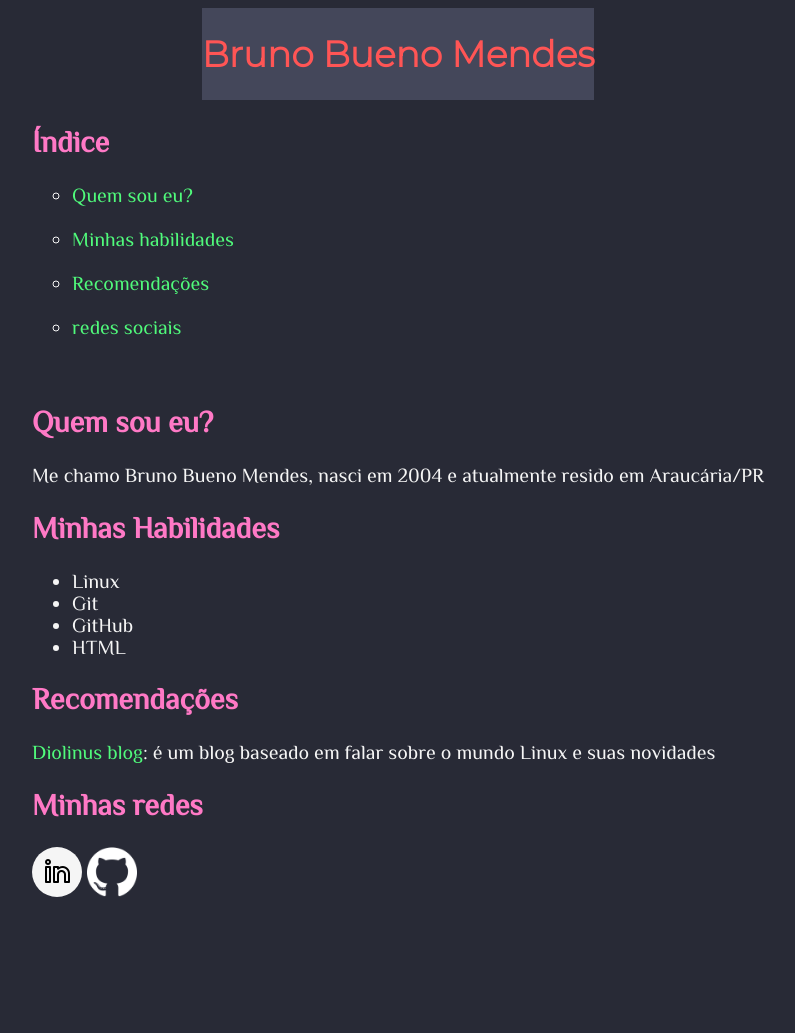
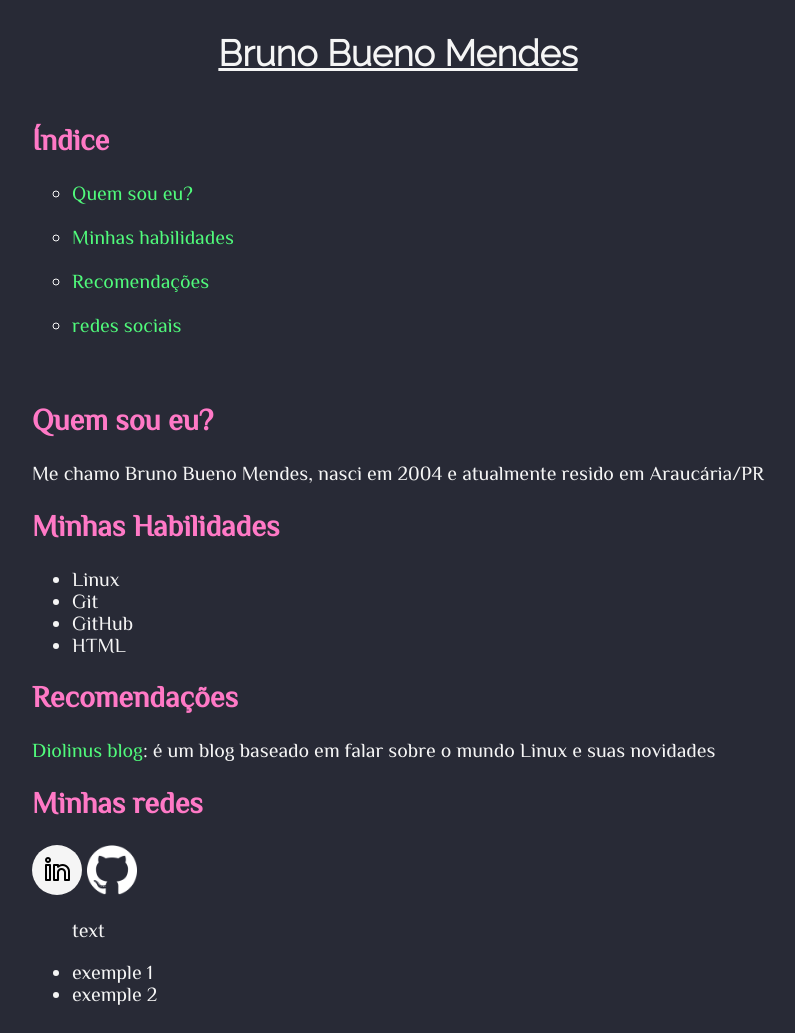
Before and after one commit to Brunobmendes/Brunobmendes.github.io, a plain HTML site: page index.html in a window 1280 px wide. Shown: the whole page, without its empty margins (242-1037 px from the left). Before the commit the page ends 909 px from the top, so only its background shows below. Drawn offline with Linux system fonts and the light colour scheme.

Commit message:
name fix

```diff
--- a/index.html
+++ b/index.html
@@ -9,7 +9,7 @@
     <link rel="preconnect" href="https://fonts.googleapis.com">
     <link rel="preconnect" href="https://fonts.gstatic.com" crossorigin>
     <link href="https://fonts.googleapis.com/css2?family=Montserrat:wght@300&family=Philosopher&display=swap" rel="stylesheet">
-
+    <link href="https://fonts.googleapis.com/css2?family=Raleway:wght@300&display=swap" rel="stylesheet">
 </head>
 <body>
     <div id="nome">
@@ -57,6 +57,17 @@
     <a href="https://github.com/Brunobmendes" target="_blank"><img id= github-icon src="icons/GitHub-light-icon.png" alt="icone do GitHub" width="50px"></a>
 
 
+    <div class="ellen-exemple">
+        <ul>
+            <p>
+                text
+            </p>
+            <li>exemple 1</li>
+            <li>exemple 2</li>
+        </ul>
+
     </div>
+    </div>
+
 </body>
 </html>
--- a/style.css
+++ b/style.css
@@ -12,10 +12,11 @@ body{
     padding-right: 100%;
     padding-left: 100%; */
 
-    background-color: #44475a;
-    color: #ff5555;
-    font-family: 'Montserrat', sans-serif;
+    text-decoration: underline;
+    color: whitesmoke;
+    font-family: 'Raleway', sans-serif;
     font-size: 18px;
+    border-radius: 5%;
 }
 
 #master-box{
```
